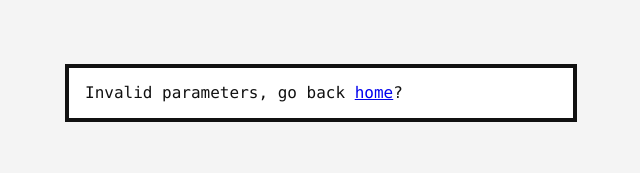
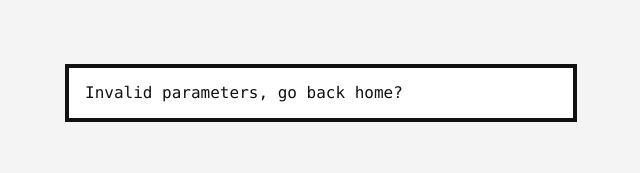
Before and after one commit to developmentseed/osm-teams, a Next.js app: page /consent in a window 1280 px wide. Shown: the top 173 px of the page, without its empty margins (319-959 px from the left). Built offline with nearby package versions, Linux system fonts and the light colour scheme.

Commit message:
Fix href to work with APP_URL

```diff
--- a/components/button.js
+++ b/components/button.js
@@ -4,7 +4,6 @@ import join from 'url-join'
 const { publicRuntimeConfig } = getConfig()
 
 export default function Button ({href, onClick, children, danger, small}) {
-  const fullUrl = join(publicRuntimeConfig.APP_URL, href)
   let color = 'dark-green'
   let size = "bw2 ph3 pv2 mb2"
   if (danger) {
@@ -16,6 +15,7 @@ export default function Button ({href, onClick, children, danger, small}) {
 
   const commonStyle = `${color} ${size} f6 link dim br1 ba dib pointer`
   if (href) {
+    const fullUrl = join(publicRuntimeConfig.APP_URL, href)
     return <a href={fullUrl} className={`link ${commonStyle}`}>{children}</a>
   }
   return <div onClick={onClick} className={commonStyle}>{children}</div>
--- a/pages/consent.js
+++ b/pages/consent.js
@@ -1,4 +1,6 @@
 import React, { Component } from 'react'
+import getConfig from 'next/config'
+const { publicRuntimeConfig } = getConfig()
 
 class Consent extends Component {
   static async getInitialProps ({ query }) {
@@ -16,7 +18,7 @@ class Consent extends Component {
     const { user, client, requested_scope, challenge } = this.props
 
     if (!client) return <div>
-      Invalid parameters, go back <a href="/">home</a>?
+      Invalid parameters, go back <a href={publicRuntimeConfig.APP_URL}>home</a>?
     </div>
 
     const clientDisplayName = client.client_name || client.client_id
```
Also changed, not shown: pages/index.js (+5 -2 lines).
